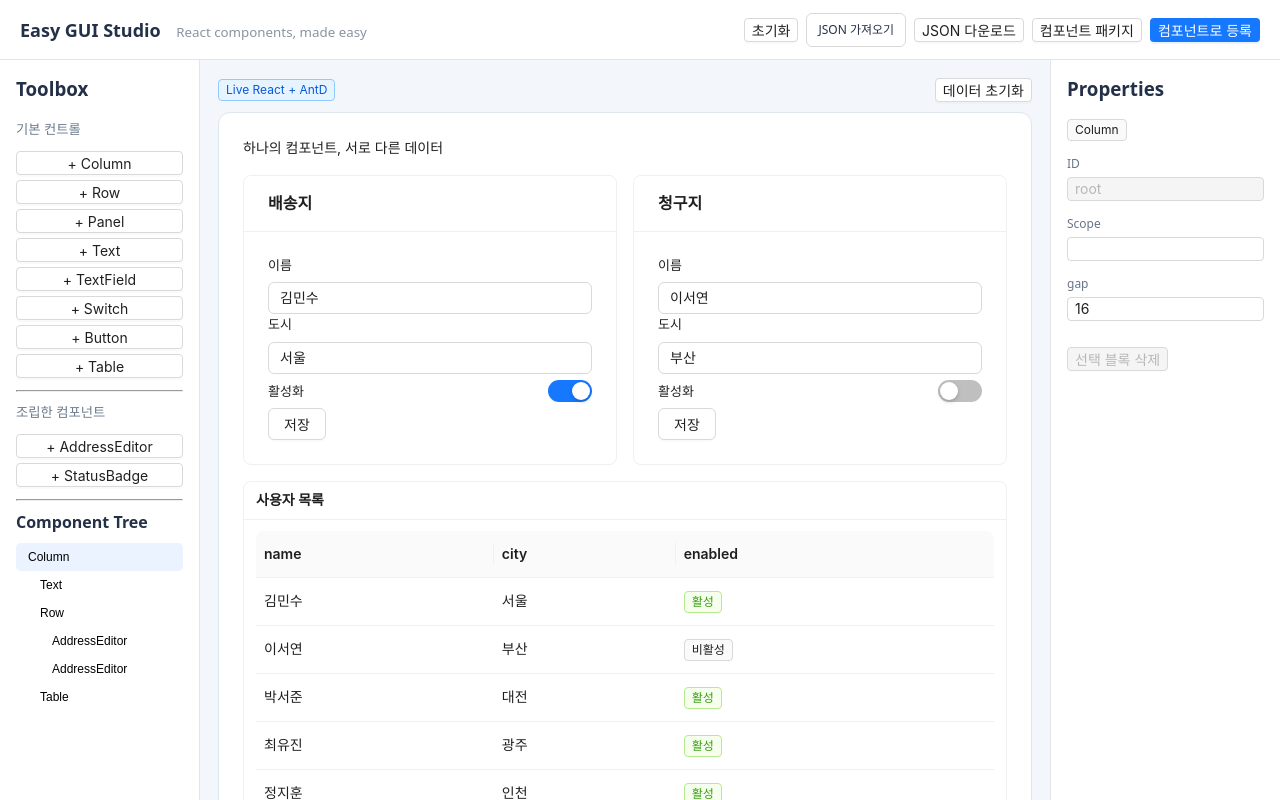
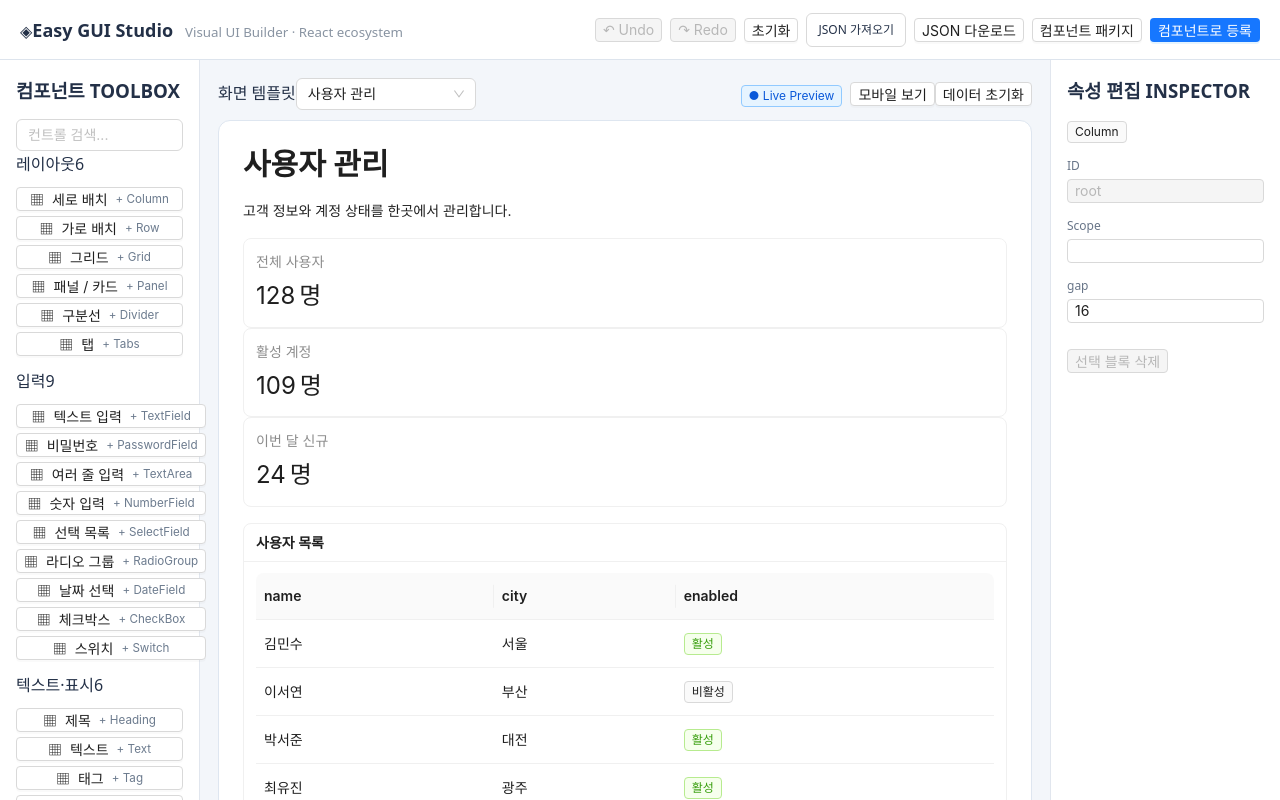
Before and after one commit to nssang00/chatgpt-write-test, a React (Vite) app in the folder experiments/easy-gui/: page / in a window 1280 px wide. Shown: the top 800 px of the page. Built offline with nearby package versions, Linux system fonts and the light colour scheme.

Commit message:
feat(gui): connect component toolbox, template picker and inspector to full catalog

```diff
--- a/experiments/easy-gui/src/main.jsx
+++ b/experiments/easy-gui/src/main.jsx
@@ -3,19 +3,24 @@ import {createRoot} from 'react-dom/client';
 import {Alert,Button,Card,Input,Select,Space,Tag,Typography,message} from 'antd';
 import {DynamicView} from './DynamicView.jsx';
 import {parseBlueprint,publishComponent,validateBlueprint} from './blueprint.mjs';
-import {initialBlueprint,initialDefinitions,sampleData} from './examples.mjs';
+import {initialDefinitions,sampleData} from './examples.mjs';
+import {CONTROL_CATALOG,CONTROL_GROUPS,defaultNode,isContainer} from './catalog.mjs';
+import {SCREEN_TEMPLATES,getTemplate} from './templates.mjs';
 import {createComponentBundle,installComponentBundle,COMPONENT_FORMAT} from './component-kit.mjs';
 import {codeDefinitions,codeRenderers} from './code-components.jsx';
 import installedComponents from './installed-components.json';
 import './styles.css';
 
 const clone=value=>structuredClone(value);
-const builtins=['Column','Row','Panel','Text','TextField','Switch','Button','Table'];
-const containers=new Set(['Column','Row','Panel']);
-const defaults={
-  Column:{gap:12},Row:{gap:12},Panel:{title:'패널'},Text:{text:'새 텍스트'},
-  TextField:{label:'입력',placeholder:'값 입력'},Switch:{label:'사용'},
-  Button:{label:'확인'},Table:{title:'데이터 목록'}
+const builtins=Object.keys(CONTROL_CATALOG);
+const containers=new Set(builtins.filter(isContainer));
+const pathOptions=(obj,prefix='',depth=0)=>{
+  if(depth>4||!obj||typeof obj!=='object')return [];
+  return Object.entries(obj).flatMap(([key,value])=>{
+    const name=prefix?prefix+'.'+key:key;
+    if(Array.isArray(value)||value===null||typeof value!=='object')return [name];
+    return pathOptions(value,name,depth+1);
+  });
 };
 const visit=(node,fn)=>{fn(node);(node.children||[]).forEach(c=>visit(c,fn));};
 const find=(doc,id)=>{let found;visit(doc.root,n=>{if(n.id===id)found=n;});return found;};
@@ -29,28 +34,52 @@ function NodeTree({node,selected,onSelect,depth=0}){
   </React.Fragment>;
 }
 function Studio(){
-  const [doc,setDoc]=useState(()=>clone(initialBlueprint));
+  const [doc,setDoc]=useState(()=>getTemplate('workspace'));
+  const [template,setTemplate]=useState('workspace');
+  const [search,setSearch]=useState('');
+  const [viewport,setViewport]=useState('desktop');
+  const [history,setHistory]=useState({past:[],future:[]});
   const [registry,setRegistry]=useState(()=>clone({...initialDefinitions,...installedComponents,...codeDefinitions}));
   const [data,setData]=useState(()=>clone(sampleData));
   const [selected,setSelected]=useState('root');
-  const [json,setJson]=useState(()=>JSON.stringify(initialBlueprint,null,2));
+  const [json,setJson]=useState(()=>JSON.stringify(getTemplate('workspace'),null,2));
   const [mode,setMode]=useState('designer');
   const [error,setError]=useState('');
   const [saved,setSaved]=useState('');
   const [notice,holder]=message.useMessage();
   const item=find(doc,selected);
   const checked=validateBlueprint(doc,registry);
-  const setDocument=next=>{setDoc(next);setJson(JSON.stringify(next,null,2));setError('');};
+  const setDocument=next=>{
+    setHistory(prev=>({past:[...prev.past.slice(-19),doc],future:[]}));
+    setDoc(next);setJson(JSON.stringify(next,null,2));setError('');
+  };
+  const undo=()=>{
+    if(!history.past.length)return;
+    const last=history.past.at(-1);
+    setHistory(prev=>({past:prev.past.slice(0,-1),future:[doc,...prev.future]}));
+    setDoc(last);setJson(JSON.stringify(last,null,2));setSelected(last.root?.id||'root');
+  };
+  const redo=()=>{
+    if(!history.future.length)return;
+    const next=history.future[0];
+    setHistory(prev=>({past:[...prev.past,doc],future:prev.future.slice(1)}));
+    setDoc(next);setJson(JSON.stringify(next,null,2));setSelected(next.root?.id||'root');
+  };
+  const chooseTemplate=name=>{
+    setTemplate(name);const next=getTemplate(name);setDocument(next);
+    setSelected(next.root?.id||'root');setData(clone(sampleData));
+  };
   const add=type=>{
     const manifest=registry[type]?.manifest;
     const props=manifest?Object.fromEntries(
       Object.entries(manifest.props??{}).filter(([,x])=>x.default!==undefined).map(([k,x])=>[k,x.default])
     ):defaults[type]||{title:type};
-    const n={id:'n'+Math.random().toString(36).slice(2,10),type,props:clone(props)};
+    const n=builtins.includes(type) ? defaultNode(type,'n'+Math.random().toString(36).slice(2,10)):
+      {id:'n'+Math.random().toString(36).slice(2,10),type,props:clone(props)};
     if(!builtins.includes(type))n.scope='shipping';
     if(manifest?.bindings?.active)n.bind={active:'enabled'};
     if(type==='TextField')n.bind={value:'shipping.name'};
-    if(type==='Switch')n.bind={checked:'shipping.enabled'};
+    if(type==='Switch'||type==='CheckBox')n.bind={checked:'shipping.enabled'};
     if(type==='Table')n.bind={data:'users'};
     if(type==='Button')n.on={click:'save'};
     const target=item&&containers.has(item.type)?selected:'root';
@@ -125,9 +154,11 @@ function Studio(){
   }};
   return <div className="studio">
     {holder}
-    <header><div><strong>Easy GUI Studio</strong><small> React components, made easy</small></div>
-      <Space wrap><Button size="small" onClick={()=>{
-        setDocument(clone(initialBlueprint));setRegistry(clone({...initialDefinitions,...installedComponents,...codeDefinitions}));
+    <header><div className="app-brand"><span className="brand-symbol">◈</span><span><strong>Easy GUI Studio</strong><small>Visual UI Builder · React ecosystem</small></span></div>
+      <Space wrap><Button size="small" onClick={undo} disabled={!history.past.length}>↶ Undo</Button>
+        <Button size="small" onClick={redo} disabled={!history.future.length}>↷ Redo</Button>
+        <Button size="small" onClick={()=>{
+        chooseTemplate('workspace');setRegistry(clone({...initialDefinitions,...installedComponents,...codeDefinitions}));
         setData(clone(sampleData));setSelected('root');}}>초기화</Button>
         <label className="file-button">JSON 가져오기<input hidden type="file" accept=".json,application/json" onChange={importJson}/></label>
         <Button size="small" onClick={download}>JSON 다운로드</Button>
@@ -135,27 +166,49 @@ function Studio(){
         <Button size="small" type="primary" onClick={publish}>컴포넌트로 등록</Button></Space>
     </header>
     <div className="workbench">
-      <aside className="toolbox"><h3>Toolbox</h3><small>기본 컨트롤</small>
-        <div className="controls">{builtins.map(n=><Button key={n} size="small" block onClick={()=>add(n)}>+ {n}</Button>)}</div>
+      <aside className="toolbox"><h3>컴포넌트 <span className="eyebrow">TOOLBOX</span></h3>
+        <Input allowClear placeholder="컨트롤 검색..." aria-label="컨트롤 검색"
+          value={search} onChange={e=>setSearch(e.target.value)}/>
+        <div className="toolbox-list">{CONTROL_GROUPS.map(group=>{
+          const choices=builtins.filter(type=>CONTROL_CATALOG[type].group===group &&
+            (type+' '+CONTROL_CATALOG[type].label).toLowerCase().includes(search.toLowerCase()));
+          return choices.length?<div className="group-block" key={group}>
+            <div className="group-title">{group}<span>{choices.length}</span></div>
+            <div className="controls">{choices.map(type=><Button key={type} size="small" block
+              onClick={()=>add(type)}><span className="control-icon">▦</span>
+              {CONTROL_CATALOG[type].label} <small>+ {type}</small></Button>)}</div>
+          </div>:null;
+        })}</div>
         <hr/><small>조립한 컴포넌트</small>
-        <div className="controls">{Object.keys(registry).map(n=><Button key={n} size="small" block onClick={()=>add(n)}>+ {n}</Button>)}</div>
+        <div className="controls custom-controls">{Object.keys(registry)
+          .filter(n=>n.toLowerCase().includes(search.toLowerCase()))
+          .map(n=><Button key={n} size="small" block onClick={()=>add(n)}>+ {n}</Button>)}</div>
         <hr/><h4>Component Tree</h4><NodeTree node={doc.root} selected={selected} onSelect={setSelected}/>
       </aside>
-      <main><div className="preview-head"><Tag color="blue">Live React + AntD</Tag>
-        <Button size="small" onClick={()=>setData(clone(sampleData))}>데이터 초기화</Button></div>
+      <main><div className="preview-head">
+          <div className="template-picker"><span>화면 템플릿</span>
+            <Select aria-label="화면 템플릿" value={template} style={{minWidth:180}}
+              onChange={chooseTemplate}
+              options={Object.entries(SCREEN_TEMPLATES).map(([value,x])=>({value,label:x.label}))}/>
+          </div><div className="preview-options"><Tag color="blue">● Live Preview</Tag>
+            <Button size="small" onClick={()=>setViewport(v=>v==='desktop'?'mobile':'desktop')}>
+              {viewport==='desktop'?'모바일 보기':'데스크톱 보기'}</Button>
+            <Button size="small" onClick={()=>setData(clone(sampleData))}>데이터 초기화</Button>
+          </div></div>
         {!checked.valid&&<Alert type="error" message={checked.errors.join('; ')} showIcon/>}
-        <div className="preview"><DynamicView blueprint={doc} definitions={registry} reactComponents={codeRenderers} data={data}
+        <div className={'preview '+(viewport==='mobile'?'preview-mobile':'')}><DynamicView blueprint={doc} definitions={registry} reactComponents={codeRenderers}
+          selectedNode={selected} onNodeSelect={setSelected} data={data}
           onDataChange={setData} actions={actions}/></div>
         {saved&&<Alert type="success" showIcon message={'Save: '+saved}/>}
       </main>
-      <aside className="inspector"><h3>Properties</h3>
+      <aside className="inspector"><h3>속성 편집 <span className="eyebrow">INSPECTOR</span></h3>
         {item?<><Tag>{item.type}</Tag>
           <label>ID<Input disabled size="small" value={item.id}/></label>
           <label>Scope<Input size="small" value={item.scope||''} onChange={e=>editScope(e.target.value)}/></label>
           {Object.entries({...Object.fromEntries(
-            Object.entries(registry[item.type]?.manifest?.props||{}).map(([k,info])=>[k,info.default??''])
+            Object.entries(CONTROL_CATALOG[item.type]?.props??registry[item.type]?.manifest?.props??{}).map(([k,info])=>[k,info.default??''])
           ),...item.props}).map(([key,value])=>{
-            const field=registry[item.type]?.manifest?.props?.[key];
+            const field=CONTROL_CATALOG[item.type]?.props?.[key]??registry[item.type]?.manifest?.props?.[key];
             return <label key={key}>{field?.label||key}
               {field?.type==='enum'?<Select size="small" value={value}
                 options={field.options.map(v=>({value:v,label:v}))}
@@ -168,12 +221,15 @@ function Studio(){
             </label>;
           })}
           {Object.entries({...Object.fromEntries(
-            Object.keys(registry[item.type]?.manifest?.bindings||{}).map(k=>[k,''])
+            Object.keys(registry[item.type]?.manifest?.bindings||
+              ({TextField:{value:1},PasswordField:{value:1},TextArea:{value:1},
+                NumberField:{value:1},DateField:{value:1},SelectField:{value:1},
+                RadioGroup:{value:1},CheckBox:{checked:1},Switch:{checked:1},
+                Table:{data:1}}[item.type]||{})).map(k=>[k,''])
           ),...item.bind}).map(([key,value])=><label key={key}>Binding: {key}
             <Select showSearch size="small" style={{width:'100%'}} value={value}
               onChange={v=>edit('bind',key,v)}
-              options={['shipping.name','shipping.city','shipping.enabled','billing.name','billing.city',
-                'billing.enabled','users','name','city','enabled'].map(v=>({value:v,label:v}))}/>
+              options={[...new Set([...pathOptions(data),'name','city','enabled'])].map(v=>({value:v,label:v}))}/>
           </label>)}
           <Button danger size="small" disabled={selected==='root'} onClick={remove}>선택 블록 삭제</Button>
         </>:<span>블록을 선택하세요.</span>}
@@ -182,7 +238,7 @@ function Studio(){
     <div className="bottom"><Space style={{marginBottom:8}}>
       {['designer','json','code','data'].map(n=><Button key={n} size="small" type={mode===n?'primary':'default'} onClick={()=>setMode(n)}>{n}</Button>)}
     </Space>
-    {mode==='designer'&&<Typography.Paragraph>기본 블록을 추가하고 Properties에서 수정하세요.
+    {mode==='designer'&&<Typography.Paragraph>① 왼쪽에서 컨트롤 선택 → ② 화면에서 선택 → ③ 속성과 데이터 바인딩 → ④ 미리보기 / JSON / 재사용.
       AddressEditor 한 종류가 배송지/청구지 각각 독립된 데이터에 바인딩됩니다.
       현재 화면 전체를 컴포넌트로 등록하면 Toolbox에서 다시 조립할 수 있습니다.</Typography.Paragraph>}
     {mode==='json'&&<><Input.TextArea rows={11} value={json} onChange={e=>setJson(e.target.value)}
```
